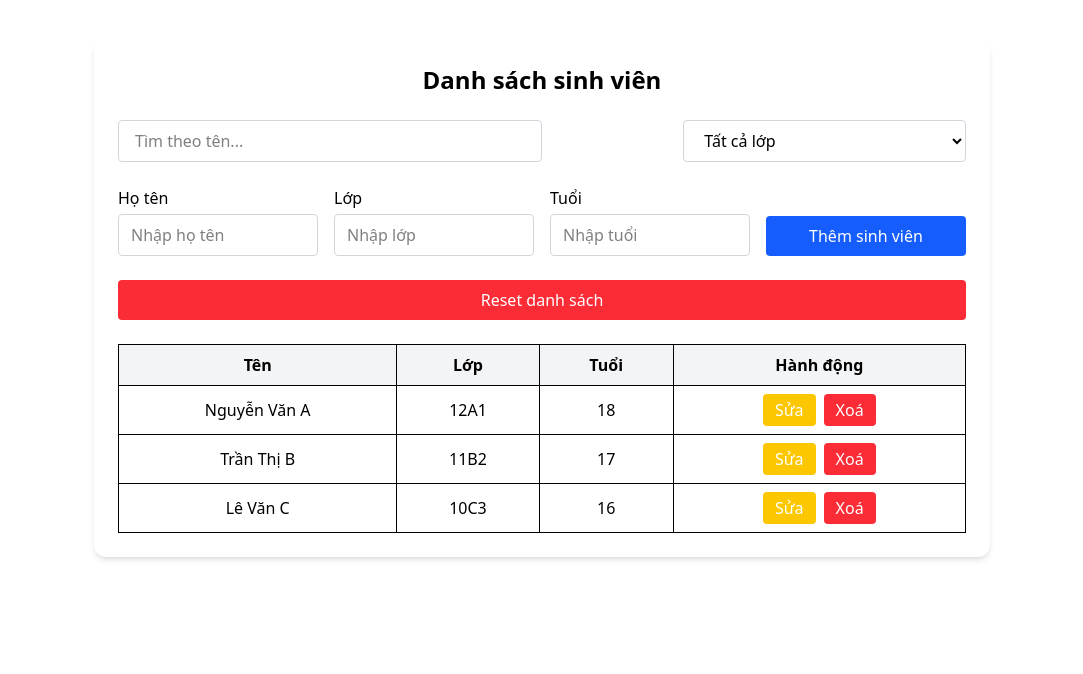
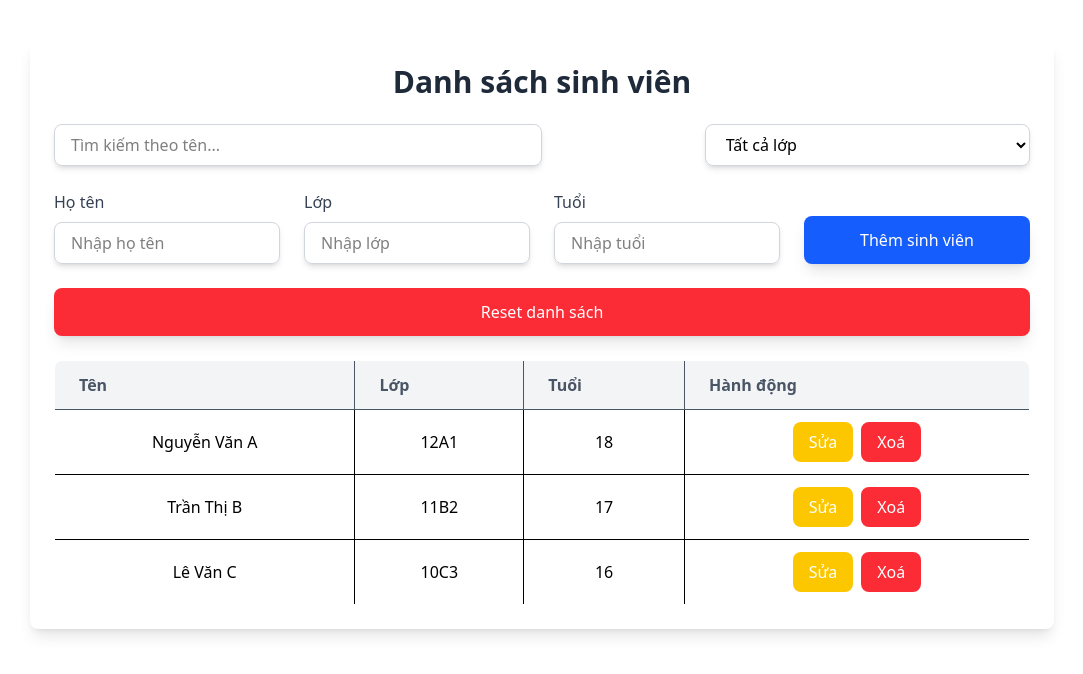
Before and after one commit to WestTand/BaiKiemTra, a React (Vite) app in the folder baithi/: page / in a window 1280 px wide. Shown: the top 674 px of the page, without its empty margins (98-1181 px from the left). Built offline with nearby package versions, Linux system fonts and the light colour scheme.

Commit message:
cai thien giao dien

```diff
--- a/baithi/src/components/StudentItem.jsx
+++ b/baithi/src/components/StudentItem.jsx
@@ -1,47 +1,47 @@
-import React, { useState } from 'react';
+import React from 'react';
 
 const StudentItem = ({ student, onDelete, onEditStart, onSave, isEditing, form, onChange, onCancel }) => {
   return (
     <tr className="text-center">
       {isEditing ? (
         <>
-          <td className="border px-4 py-2">
+          <td className="border px-6 py-3">
             <input
               type="text"
               name="ten"
               value={form.ten}
               onChange={onChange}
-              className="w-full border border-gray-300 rounded px-2 py-1"
+              className="w-full border border-gray-300 rounded-lg px-4 py-2 shadow-md focus:outline-none focus:ring-2 focus:ring-blue-500"
             />
           </td>
-          <td className="border px-4 py-2">
+          <td className="border px-6 py-3">
             <input
               type="text"
               name="lop"
               value={form.lop}
               onChange={onChange}
-              className="w-full border border-gray-300 rounded px-2 py-1"
+              className="w-full border border-gray-300 rounded-lg px-4 py-2 shadow-md focus:outline-none focus:ring-2 focus:ring-blue-500"
             />
           </td>
-          <td className="border px-4 py-2">
+          <td className="border px-6 py-3">
             <input
               type="number"
               name="tuoi"
               value={form.tuoi}
               onChange={onChange}
-              className="w-full border border-gray-300 rounded px-2 py-1"
+              className="w-full border border-gray-300 rounded-lg px-4 py-2 shadow-md focus:outline-none focus:ring-2 focus:ring-blue-500"
             />
           </td>
-          <td className="border px-4 py-2 space-x-2">
+          <td className="border px-6 py-3">
             <button
               onClick={() => onSave(student.id)}
-              className="bg-green-500 text-white px-3 py-1 rounded hover:bg-green-600"
+              className="bg-green-500 text-white px-4 py-2 rounded-lg hover:bg-green-600 transition mr-2"
             >
               Lưu
             </button>
             <button
               onClick={onCancel}
-              className="bg-gray-400 text-white px-3 py-1 rounded hover:bg-gray-500"
+              className="bg-gray-400 text-white px-4 py-2 rounded-lg hover:bg-gray-500 transition"
             >
               Huỷ
             </button>
@@ -49,19 +49,19 @@ const StudentItem = ({ student, onDelete, onEditStart, onSave, isEditing, form,
         </>
       ) : (
         <>
-          <td className="border px-4 py-2">{student.ten}</td>
-          <td className="border px-4 py-2">{student.lop}</td>
-          <td className="border px-4 py-2">{student.tuoi}</td>
-          <td className="border px-4 py-2 space-x-2">
+          <td className="border px-6 py-3">{student.ten}</td>
+          <td className="border px-6 py-3">{student.lop}</td>
+          <td className="border px-6 py-3">{student.tuoi}</td>
+          <td className="border px-6 py-3">
             <button
               onClick={() => onEditStart(student)}
-              className="bg-yellow-400 text-white px-3 py-1 rounded hover:bg-yellow-500"
+              className="bg-yellow-400 text-white px-4 py-2 rounded-lg hover:bg-yellow-500 transition mr-2"
             >
               Sửa
             </button>
             <button
               onClick={() => onDelete(student.id)}
-              className="bg-red-500 text-white px-3 py-1 rounded hover:bg-red-600"
+              className="bg-red-500 text-white px-4 py-2 rounded-lg hover:bg-red-600 transition"
             >
               Xoá
             </button>
--- a/baithi/src/pages/StudentList.jsx
+++ b/baithi/src/pages/StudentList.jsx
@@ -66,7 +66,6 @@ const StudentList = () => {
     localStorage.setItem('students', JSON.stringify(students));
   }, [students]);
 
-  // Lọc sinh viên theo tên và lớp
   const filteredStudents = students.filter((sv) =>
     sv.ten.toLowerCase().includes(searchQuery.toLowerCase()) &&
     (selectedClass === '' || sv.lop === selectedClass)
@@ -75,22 +74,22 @@ const StudentList = () => {
   const classOptions = [...new Set(students.map((sv) => sv.lop))];
 
   return (
-    <div className="max-w-4xl mx-auto mt-10 p-6 bg-white shadow-md rounded-xl space-y-6">
-      <h2 className="text-2xl font-bold text-center">Danh sách sinh viên</h2>
+    <div className="max-w-5xl mx-auto mt-10 p-6 bg-white shadow-lg rounded-lg space-y-6">
+      <h2 className="text-3xl font-bold text-center text-gray-800">Danh sách sinh viên</h2>
 
       {/* Tìm kiếm và lọc lớp */}
-      <div className="flex flex-col md:flex-row md:items-center justify-between gap-4">
+      <div className="flex flex-col md:flex-row md:items-center justify-between gap-6">
         <input
           type="text"
-          placeholder="Tìm theo tên..."
+          placeholder="Tìm kiếm theo tên..."
           value={searchQuery}
           onChange={(e) => setSearchQuery(e.target.value)}
-          className="border border-gray-300 rounded px-4 py-2 w-full md:w-1/2"
+          className="border border-gray-300 rounded-lg px-4 py-2 w-full md:w-1/2 shadow-md focus:outline-none focus:ring-2 focus:ring-blue-500"
         />
         <select
           value={selectedClass}
           onChange={(e) => setSelectedClass(e.target.value)}
-          className="border border-gray-300 rounded px-4 py-2 w-full md:w-1/3"
+          className="border border-gray-300 rounded-lg px-4 py-2 w-full md:w-1/3 shadow-md focus:outline-none focus:ring-2 focus:ring-blue-500"
         >
           <option value="">Tất cả lớp</option>
           {classOptions.map((lop) => (
@@ -100,44 +99,44 @@ const StudentList = () => {
       </div>
 
       {/* Form thêm sinh viên */}
-      <div className="grid grid-cols-1 md:grid-cols-4 gap-4 items-end mt-4">
+      <div className="grid grid-cols-1 md:grid-cols-4 gap-6 mt-6">
         <div>
-          <label className="block mb-1 font-medium">Họ tên</label>
+          <label className="block mb-2 font-medium text-gray-700">Họ tên</label>
           <input
             type="text"
             name="ten"
             value={form.ten}
             onChange={handleChange}
-            className="w-full border border-gray-300 rounded px-3 py-2"
+            className="w-full border border-gray-300 rounded-lg px-4 py-2 shadow-md focus:outline-none focus:ring-2 focus:ring-blue-500"
             placeholder="Nhập họ tên"
           />
         </div>
         <div>
-          <label className="block mb-1 font-medium">Lớp</label>
+          <label className="block mb-2 font-medium text-gray-700">Lớp</label>
           <input
             type="text"
             name="lop"
             value={form.lop}
             onChange={handleChange}
-            className="w-full border border-gray-300 rounded px-3 py-2"
+            className="w-full border border-gray-300 rounded-lg px-4 py-2 shadow-md focus:outline-none focus:ring-2 focus:ring-blue-500"
             placeholder="Nhập lớp"
           />
         </div>
         <div>
-          <label className="block mb-1 font-medium">Tuổi</label>
+          <label className="block mb-2 font-medium text-gray-700">Tuổi</label>
           <input
             type="number"
             name="tuoi"
             value={form.tuoi}
             onChange={handleChange}
-            className="w-full border border-gray-300 rounded px-3 py-2"
+            className="w-full border border-gray-300 rounded-lg px-4 py-2 shadow-md focus:outline-none focus:ring-2 focus:ring-blue-500"
             placeholder="Nhập tuổi"
           />
         </div>
-        <div>
+        <div className="flex items-end gap-4">
           <button
             onClick={handleAdd}
-            className="w-full bg-blue-600 text-white px-4 py-2 rounded hover:bg-blue-700 transition"
+            className="w-full bg-blue-600 text-white px-6 py-3 rounded-lg shadow-lg hover:bg-blue-700 transition"
           >
             Thêm sinh viên
           </button>
@@ -145,23 +144,23 @@ const StudentList = () => {
       </div>
 
       {/* Nút reset danh sách */}
-      <div className="mt-4">
+      <div className="mt-6">
         <button
           onClick={resetStudents}
-          className="w-full bg-red-500 text-white px-4 py-2 rounded hover:bg-red-600 transition"
+          className="w-full bg-red-500 text-white px-6 py-3 rounded-lg shadow-lg hover:bg-red-600 transition"
         >
           Reset danh sách
         </button>
       </div>
 
       {/* Bảng sinh viên */}
-      <table className="w-full table-auto border border-gray-300 mt-4">
+      <table className="w-full table-auto border border-gray-300 mt-6 rounded-lg overflow-hidden">
         <thead className="bg-gray-100">
           <tr>
-            <th className="border px-4 py-2">Tên</th>
-            <th className="border px-4 py-2">Lớp</th>
-            <th className="border px-4 py-2">Tuổi</th>
-            <th className="border px-4 py-2">Hành động</th>
+            <th className="border px-6 py-3 text-left text-gray-600">Tên</th>
+            <th className="border px-6 py-3 text-left text-gray-600">Lớp</th>
+            <th className="border px-6 py-3 text-left text-gray-600">Tuổi</th>
+            <th className="border px-6 py-3 text-left text-gray-600">Hành động</th>
           </tr>
         </thead>
         <tbody>
@@ -180,7 +179,7 @@ const StudentList = () => {
           ))}
           {!filteredStudents.length && (
             <tr>
-              <td colSpan="4" className="text-center py-4">Không có sinh viên nào</td>
+              <td colSpan="4" className="text-center py-4 text-gray-500">Không có sinh viên nào</td>
             </tr>
           )}
         </tbody>
```
Also changed, not shown: baithi/minhChung/Cau10.PNG (added).
